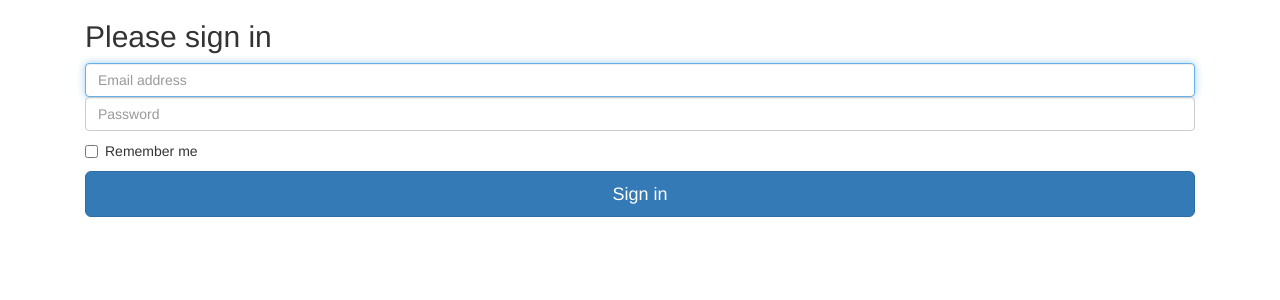
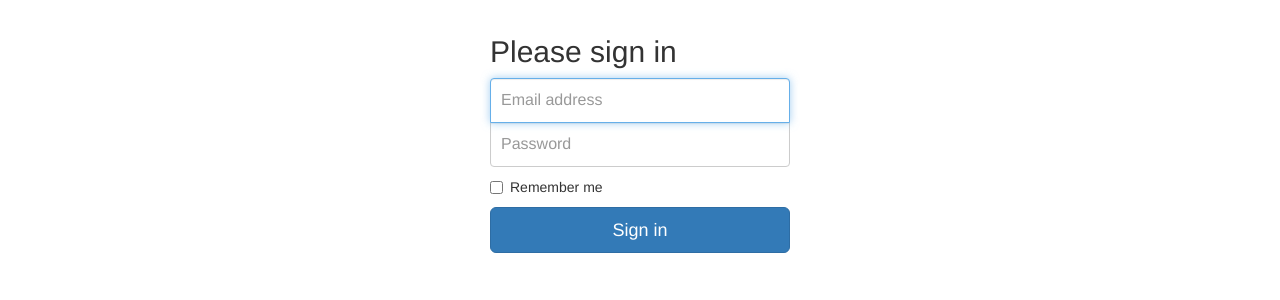
Before and after one commit to arays22/blog-app, an Angular app: page / in a window 1280 px wide. Shown: the top 300 px of the page. Built offline with nearby package versions, Linux system fonts and the light colour scheme.

Commit message:
login styles added

```diff
--- /dev/null
+++ b/src/app/login/login.component.css
@@ -0,0 +1,38 @@
+.form-signin {
+    max-width: 330px;
+    padding: 15px;
+    margin: 0 auto;
+}
+
+.form-signin .form-signin-heading,
+.form-signin .checkbox {
+    margin-bottom: 10px;
+}
+
+.form-signin .checkbox {
+    font-weight: 400
+}
+
+.form-signin .form-control {
+    position: relative;
+    box-sizing: border-box;
+    height: auto;
+    padding: 10px;
+    font-size: 16px;
+}
+
+.form-signin .form-control:focus {
+    z-index: 2;
+}
+
+.form-signin input[type="email"] {
+    margin-bottom: -1px;
+    border-bottom-right-radius: 0;
+    border-bottom-left-radius: 0;
+}
+
+.form-signin input[type="password"] {
+    margin-bottom: 10px;
+    border-top-left-radius: 0;
+    border-top-right-radius: 0;
+}
--- a/src/app/login/login.component.ts
+++ b/src/app/login/login.component.ts
@@ -2,7 +2,8 @@ import { Component } from '@angular/core';
 
 @Component({
     selector: 'app-login',
-    templateUrl: './login.component.html'
+    templateUrl: './login.component.html',
+    styleUrls:['./login.component.css']
 })
 
 export class LoginComponent {
```
